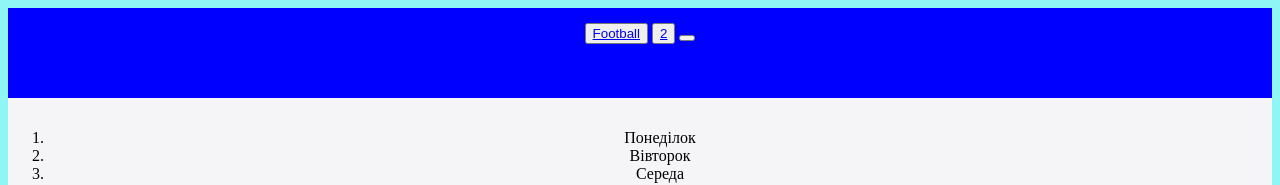
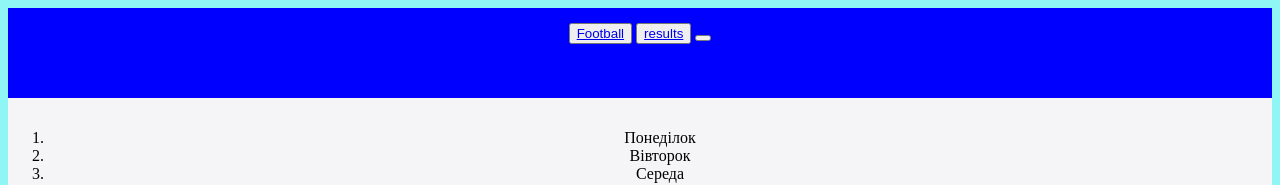
Before and after one commit to orest1115/Football, a plain HTML site: page index.html in a window 1280 px wide. Shown: the top 185 px of the page. Drawn offline with Linux system fonts and the light colour scheme.

Commit message:
index.html

```diff
--- a/index.html
+++ b/index.html
@@ -14,7 +14,7 @@
   Football  </a>
 </button>
 <button>
-        <a href="ujopujok.html">2</a>
+        <a href="https://www.flashscore.ua/?rd=flashscore.com.ua">results</a>
 </button>
 
 
```
